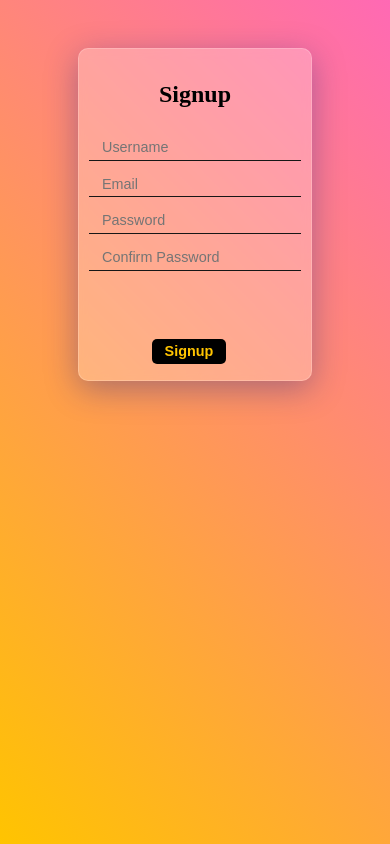
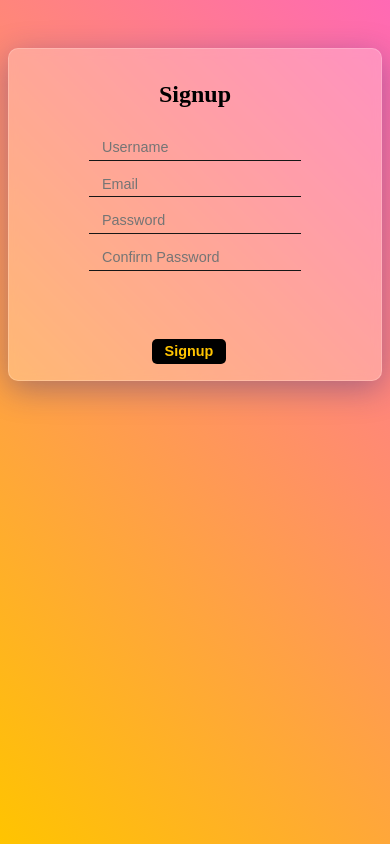
Before and after one commit to arjunsinghbazal/samp, a React (Create React App) app: page / in a window 390 px wide. Built offline with nearby package versions, Linux system fonts and the light colour scheme.

Commit message:
Update index.css

```diff
--- a/src/index.css
+++ b/src/index.css
@@ -167,13 +167,12 @@
   transition: background-color 0.3s;
 }
 
-
 /* Media queries */
 @media screen and (max-width: 600px) {
   .form,
-  .profile-container {
+  .profile-container{
     padding: 1rem;
-    max-width: 200px;
+    max-width: 400px;
   }
 
   .form h1 {
@@ -187,10 +186,12 @@
     padding: 0.3rem 0.8rem;
   }
 }
-
 @media screen and (min-width: 250px) and (max-width: 400px) {
   .profile-header{
     max-width: 150px;
+  }
+  .profile-container{
+    max-width: 300px;
   }
 }
 
```
